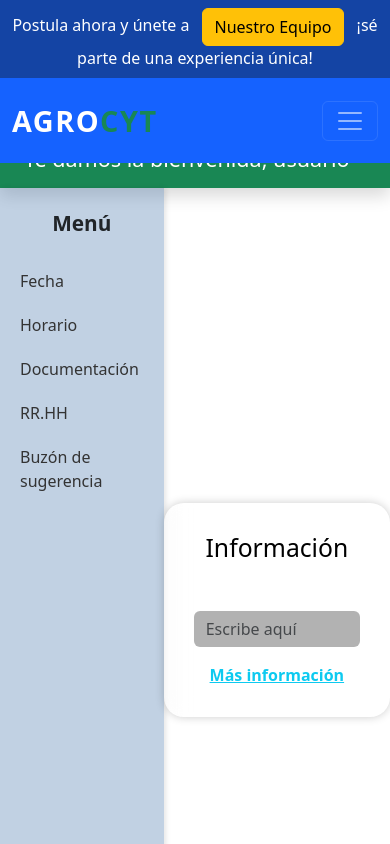
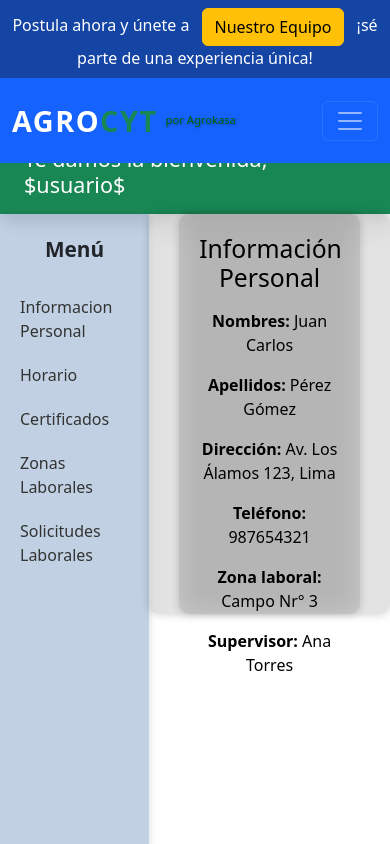
Before and after one commit to Leonardoarango1803/agroassint, an Angular app in the folder MyfirstproyectAngular/: page /sistema in a window 390 px wide. Shown: the top 844 px of the page. Built offline with nearby package versions, Linux system fonts and the light colour scheme.

Commit message:
actualizacion front

```diff
--- a/MyfirstproyectAngular/src/app/header/header.component.html
+++ b/MyfirstproyectAngular/src/app/header/header.component.html
@@ -5,8 +5,11 @@
 
   <nav class="navbar navbar-expand-lg navbar-dark bg-primary py-3">
     <div class="container">
-      <a class="navbar-brand" href="#">
-        <span class="brand-text">AGRO<span class="text-success">CYT</span></span>
+      <a class="navbar-brand d-flex align-items-center" href="#">
+  <span class="brand-text me-2">AGRO<span class="text-success">CYT</span></span>
+        <small style="font-size: 0.7rem; color: #006400; text-shadow: 1px 1px 2px rgba(0,0,0,0.3);">
+          por Agrokasa
+        </small>
       </a>
       <button class="navbar-toggler" type="button" data-bs-toggle="collapse" data-bs-target="#navbarNav">
         <span class="navbar-toggler-icon"></span>
--- a/MyfirstproyectAngular/src/app/info/info.component.html
+++ b/MyfirstproyectAngular/src/app/info/info.component.html
@@ -6,7 +6,7 @@
         <img [src]="producto.imagen" class="card-img-top" [alt]="producto.nombre">
         <div class="card-body text-center">
           <p class="card-text">{{ producto.nombre }} ({{ producto.nombreCientifico }})</p>
-          <button class="btn btn-primary shadow" (click)="(producto)">Descripción</button>
+          <button class="btn btn-primary shadow" (click)="mostrarDescripcion(producto)">Descripción</button>
         </div>
       </div>
     </div>
--- a/MyfirstproyectAngular/src/app/ingreso-sistema/ingreso-sistema.component.css
+++ b/MyfirstproyectAngular/src/app/ingreso-sistema/ingreso-sistema.component.css
@@ -47,3 +47,11 @@
   background-color: rgba(0, 0, 0, 0.5);
   box-shadow: 0 0 5px #00ffc8;
 }
+
+.cuadro-transparente { /*Cuadro de informacion*/
+  width: 90%;       /* O 600px, por ejemplo */
+  height: 400px;    /* Ajusta según lo necesario */
+  background-color: rgba(0, 0, 0, 0.11); /* ejemplo de transparencia */
+  padding: 20px;
+  border-radius: 10px;
+}
--- a/MyfirstproyectAngular/src/app/ingreso-sistema/ingreso-sistema.component.html
+++ b/MyfirstproyectAngular/src/app/ingreso-sistema/ingreso-sistema.component.html
@@ -1,6 +1,6 @@
 <div class="container-fluid p-0">
   <header class="bg-success text-white py-3 px-4 d-flex align-items-center shadow">
-    <h1 class="h4 m-0" >Te damos la bienvenida, usuario</h1>
+    <h1 class="h4 m-0" >Te damos la bienvenida, $usuario$</h1>
   </header>
 
   <div class="d-flex">
@@ -8,22 +8,29 @@
     <nav class="menu-izquierdo">
       <ul class="list-unstyled">
         <li class="titulo-menu">Menú</li>
-        <li class="opcion-menu"><a routerLink="#">Fecha</a></li>
+        <li class="opcion-menu"><a routerLink="#">Informacion Personal</a></li>
         <li class="opcion-menu"><a routerLink="#">Horario</a></li>
-        <li class="opcion-menu"><a routerLink="#">Documentación</a></li>
-        <li class="opcion-menu"><a routerLink="#">RR.HH</a></li>
-        <li class="opcion-menu"><a routerLink="#">Buzón de sugerencia</a></li>
+        <li class="opcion-menu"><a routerLink="#">Certificados</a></li>
+        <li class="opcion-menu"><a routerLink="#">Zonas Laborales</a></li>
+        <li class="opcion-menu"><a routerLink="#">Solicitudes Laborales</a></li>
       </ul>
     </nav>
 
     <!-- Contenido principal -->
-    <main class="contenido-principal flex-grow-1 d-flex justify-content-center align-items-center">
+    <main class="cuadro-transparente  flex-grow-1 d-flex justify-content-center align-items-center">
       <div class="cuadro-transparente text-center">
-        <h2 class="mb-3">Información</h2>
-        <label class="form-label text-white">Campo de ejemplo</label>
-        <input type="text" class="form-control descripcion2 mb-3" placeholder="Escribe aquí">
-        <a href="#" class="text-info fw-bold text-decoration-underline">Más información</a>
+        <h2 class="mb-3">Información Personal</h2>
+
+        <p class="text-black"><strong>Nombres:</strong> {{ persona.nombres }}</p>
+        <p class="text-black"><strong>Apellidos:</strong> {{ persona.apellidos }}</p>
+        <p class="text-black"><strong>Dirección:</strong> {{ persona.direccion }}</p>
+        <p class="text-black"><strong>Teléfono:</strong> {{ persona.telefono }}</p>
+        <p class="text-black"><strong>Zona laboral:</strong> {{ persona.zonaLaboral }}</p>
+        <p class="text-black"><strong>Supervisor:</strong> {{ persona.supervisor }}</p>
+
+
       </div>
     </main>
+
   </div>
 </div>
--- a/MyfirstproyectAngular/src/app/ingreso-sistema/ingreso-sistema.component.ts
+++ b/MyfirstproyectAngular/src/app/ingreso-sistema/ingreso-sistema.component.ts
@@ -8,5 +8,12 @@ import { RouterOutlet } from '@angular/router';
   styleUrl: './ingreso-sistema.component.css'
 })
 export class IngresoSistemaComponent {
-
+  persona = {
+    nombres: 'Juan Carlos',
+    apellidos: 'Pérez Gómez',
+    direccion: 'Av. Los Álamos 123, Lima',
+    telefono: '987654321',
+    zonaLaboral: 'Campo Nr° 3',
+    supervisor: 'Ana Torres'
+  };
 }
--- a/MyfirstproyectAngular/src/app/ingreso/ingreso.component.html
+++ b/MyfirstproyectAngular/src/app/ingreso/ingreso.component.html
@@ -27,23 +27,4 @@
     </form>
   </div>
 </div>
-
-<script>
-  // Animaciones GSAP
-  gsap.to(".cuadro-transparente", {
-    duration: 1.5,
-    opacity: 1,
-    y: -20,
-    ease: "power3.out",
-    delay: 0.5
-  });
-
-  gsap.to(".bienvenido-trabajador", {
-    duration: 1.8,
-    opacity: 1,
-    x: 20,
-    ease: "power2.out"
-  });
-</script>
-
 </body>
--- a/MyfirstproyectAngular/src/app/nosotros/nosotros.component.html
+++ b/MyfirstproyectAngular/src/app/nosotros/nosotros.component.html
@@ -22,14 +22,47 @@
       <div class="col-md-8">
         <h3 class="mb-3">¿Qué hacemos? </h3>
         <p>
-          AgroKasa se dedica a transportar y comercializar productos agrícolas cumpliendo con estándares internacionales.
-          Los trabajadores recolectan con estrictas políticas de calidad, garantizando frescura y sostenibilidad.
+          AgroKasa se dedica al transporte y comercialización de productos agrícolas, cumpliendo con estándares internacionales.
+          Los trabajadores realizan la recolección bajo estrictas políticas de calidad, lo que garantiza frescura y
+          sostenibilidad en toda la cadena de valor.</p>
+        <p>
+          Todo el proceso está respaldado por un sistema digital de control de asistencia adaptado a zonas rurales,
+          lo que refuerza la eficiencia operativa y la transparencia en la gestión del recurso humano.
         </p>
         <p>
-          Todo el proceso está respaldado por un sistema digital de control de asistencia adaptado a zonas rurales,
-          reforzando la eficiencia operativa y la transparencia en la gestión del recurso humano.
+          Además,
+          AgroKasa está implementando el software AgroCyt para la gestión integral de empleados, a través de su
+          plataforma de escritorio AgroAssint. Esta solución tecnológica permitirá un control más eficiente de
+          la información laboral, certificaciones, y datos del personal, fortaleciendo así la trazabilidad y la
+          formalización del empleo en el sector agrícola.
         </p>
       </div>
     </div>
   </div>
+
+  <div class="white-section container py-5">
+    <div class="row align-items-center">
+      <!-- Texto primero -->
+      <div class="col-md-8">
+        <h3 class="mb-3">Transformación digital en el agro: eficiencia y trazabilidad</h3>
+        <p>
+          En su compromiso con la innovación y la mejora continua, AgroKasa ha apostado por la transformación digital
+          como eje clave de su estrategia operativa. La implementación del software AgroCyt, en conjunto con la
+          herramienta de AgroAssint, permite no solo llevar un control preciso de la asistencia en campo,
+          sino también gestionar de manera centralizada la información laboral de cada trabajador, incluyendo historial
+          de certificaciones, capacitaciones y desempeño.
+        </p>
+        <p>
+          Este enfoque tecnológico no solo optimiza los procesos internos, sino que también aporta valor a nivel comercial,
+          al garantizar a los clientes internacionales que los productos han sido cultivados y procesados bajo condiciones
+          éticas, sostenibles y transparentes. La digitalización del recurso humano en el agro representa un paso fundamental
+          para la formalización laboral y el desarrollo de comunidades rurales.
+        </p>
+      </div>
+      <!-- Imagen después -->
+      <div class="col-md-4 text-center mt-4 mt-md-0">
+        <img src="./photo/Logo3.png" alt="Icono Agroindustrial" class="icono-empresa">
+      </div>
+    </div>
+  </div>
 </section>
--- a/MyfirstproyectAngular/src/index.html
+++ b/MyfirstproyectAngular/src/index.html
@@ -5,7 +5,7 @@
   <title>AgroAssistance</title>
   <base href="/">
   <meta name="viewport" content="width=device-width, initial-scale=1">
-  <link rel="icon" type="image/x-icon" href="/MyfirstproyectAngular/src/photo/Logo3.png" >
+  <link rel="icon" type="image/png" href="photo/agrokasa.png" />
 </head>
 
 <body>
```
Also changed, not shown: MyfirstproyectAngular/src/app/info/info.component.ts (+18 -9 lines), MyfirstproyectAngular/src/photo/agrokasa.png (added).
